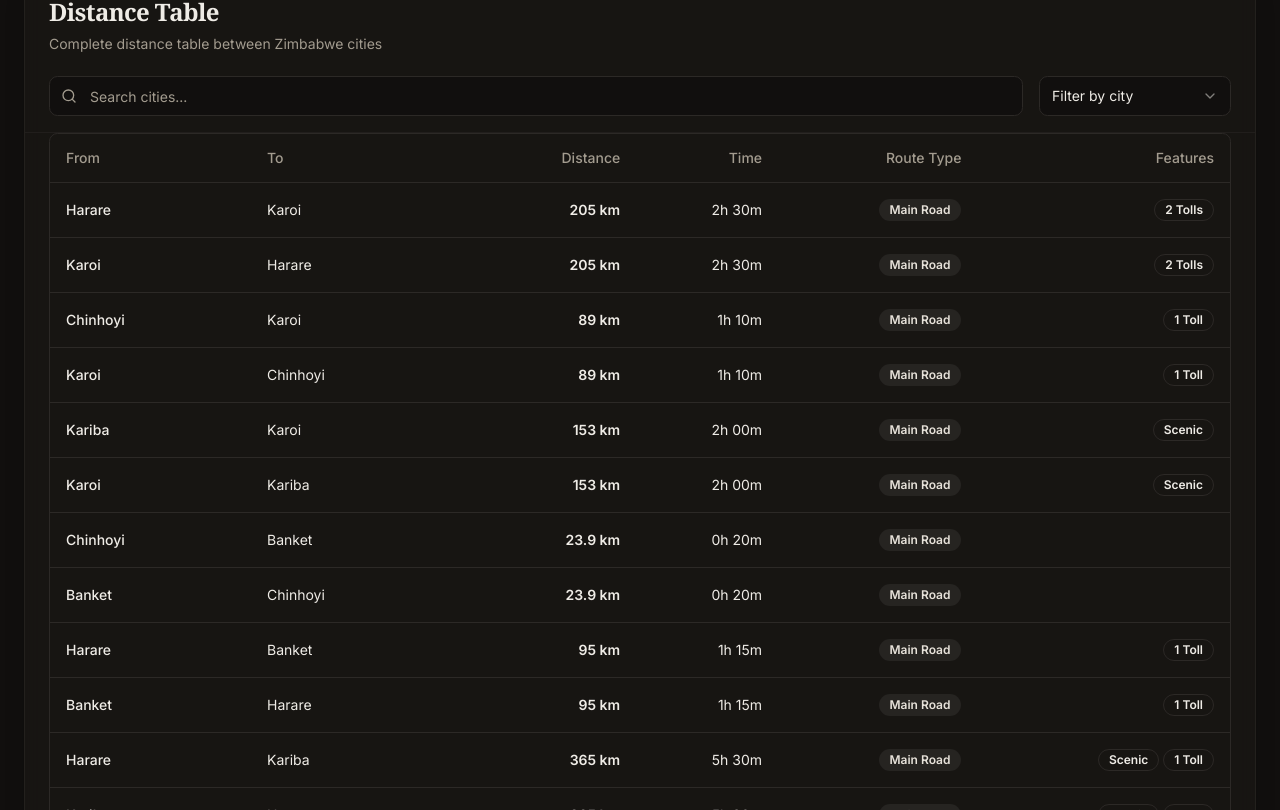
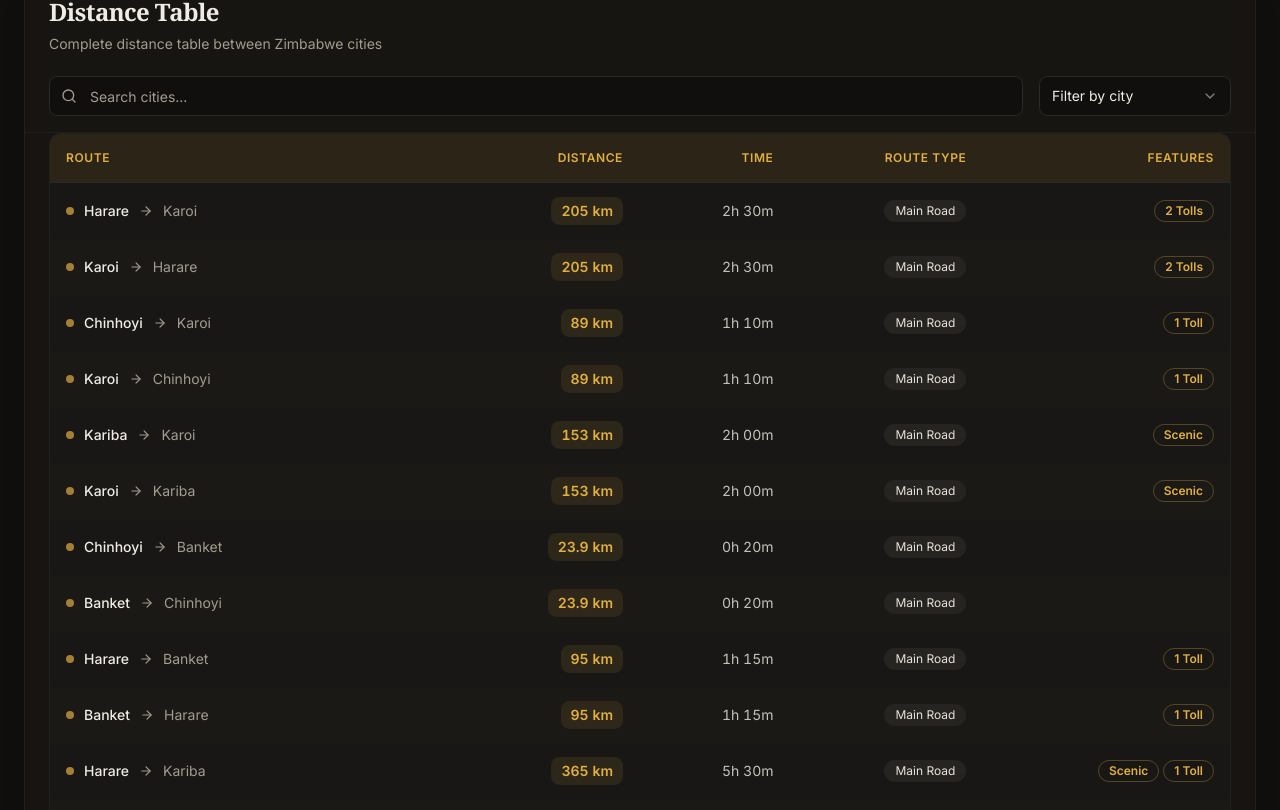
Before and after one commit to Onwell/distance-table-zim-iq, a Next.js app: page / in a window 1280 px wide. Shown: the part 730-1540 px from the top of the page. Built offline with nearby package versions, Linux system fonts and the light colour scheme.

Commit message:
feat: enhance DistanceTableSystem UI with new table structure and styling
Co-authored-by: Onwell Masaraure <73174010+Onwell@users.noreply.github.com>

```diff
--- a/app/page.tsx
+++ b/app/page.tsx
@@ -1621,40 +1621,65 @@ export default function DistanceTableSystem() {
           </CardHeader>
 
           <CardContent>
-            <div className="rounded-md border overflow-x-auto">
-              <Table>
+            <div className="rounded-xl border border-border/60 overflow-hidden">
+              <div className="overflow-x-auto">
+                <Table className="border-collapse">
                   <TableHeader>
-                  <TableRow>
-                    <TableHead className="min-w-[100px]">From</TableHead>
-                    <TableHead className="min-w-[100px]">To</TableHead>
-                    <TableHead className="text-right min-w-[80px]">Distance</TableHead>
-                    <TableHead className="text-right min-w-[80px]">Time</TableHead>
-                    <TableHead className="text-right min-w-[100px]">Route Type</TableHead>
-                    <TableHead className="text-right min-w-[100px]">Features</TableHead>
+                    <TableRow className="border-0 hover:bg-transparent bg-primary/10">
+                      <TableHead className="min-w-[220px] h-12 text-primary font-semibold uppercase tracking-wider text-xs">
+                        Route
+                      </TableHead>
+                      <TableHead className="text-right min-w-[110px] h-12 text-primary font-semibold uppercase tracking-wider text-xs">
+                        Distance
+                      </TableHead>
+                      <TableHead className="text-right min-w-[90px] h-12 text-primary font-semibold uppercase tracking-wider text-xs">
+                        Time
+                      </TableHead>
+                      <TableHead className="text-right min-w-[110px] h-12 text-primary font-semibold uppercase tracking-wider text-xs">
+                        Route Type
+                      </TableHead>
+                      <TableHead className="text-right min-w-[120px] h-12 text-primary font-semibold uppercase tracking-wider text-xs">
+                        Features
+                      </TableHead>
                     </TableRow>
                   </TableHeader>
                   <TableBody>
                     {filteredData.length > 0 ? (
                       filteredData.map((item, index) => (
-                      <TableRow key={index} className="hover:bg-muted/50">
-                        <TableCell className="font-medium text-sm">{item.from}</TableCell>
-                        <TableCell className="text-sm">{item.to}</TableCell>
-                        <TableCell className="text-right font-semibold text-sm">{item.distance} km</TableCell>
-                        <TableCell className="text-right text-sm">{item.time}</TableCell>
-                        <TableCell className="text-right">
-                          <Badge variant="secondary" className="capitalize text-xs">
+                        <TableRow
+                          key={index}
+                          className="border-0 odd:bg-card even:bg-secondary/30 hover:bg-primary/5 transition-colors"
+                        >
+                          <TableCell className="py-3.5">
+                            <div className="flex items-center gap-2.5">
+                              <span className="h-2 w-2 rounded-full bg-primary/70 shrink-0" />
+                              <span className="font-medium text-sm">{item.from}</span>
+                              <ArrowRight className="h-3.5 w-3.5 text-muted-foreground shrink-0" />
+                              <span className="text-sm text-muted-foreground">{item.to}</span>
+                            </div>
+                          </TableCell>
+                          <TableCell className="text-right py-3.5">
+                            <span className="inline-flex items-center rounded-md bg-primary/10 px-2.5 py-1 font-semibold text-sm text-primary tabular-nums">
+                              {item.distance} km
+                            </span>
+                          </TableCell>
+                          <TableCell className="text-right text-sm text-foreground/80 tabular-nums py-3.5">
+                            {item.time}
+                          </TableCell>
+                          <TableCell className="text-right py-3.5">
+                            <Badge variant="secondary" className="capitalize text-xs font-normal">
                               {item.routeType?.replace("_", " ") || "main road"}
                             </Badge>
                           </TableCell>
-                        <TableCell className="text-right">
+                          <TableCell className="text-right py-3.5">
                             <div className="flex gap-1 justify-end flex-wrap">
                               {item.scenic && (
-                              <Badge variant="outline" className="text-xs">
+                                <Badge variant="outline" className="text-xs border-primary/30 text-primary">
                                   Scenic
                                 </Badge>
                               )}
                               {item.tollGates && item.tollGates.length > 0 && (
-                              <Badge variant="outline" className="text-xs">
+                                <Badge variant="outline" className="text-xs border-primary/30 text-primary">
                                   {item.tollGates.length} Toll{item.tollGates.length > 1 ? "s" : ""}
                                 </Badge>
                               )}
@@ -1668,14 +1693,15 @@ export default function DistanceTableSystem() {
                         </TableRow>
                       ))
                     ) : (
-                    <TableRow>
-                      <TableCell colSpan={6} className="text-center py-8 text-muted-foreground text-sm">
+                      <TableRow className="border-0">
+                        <TableCell colSpan={5} className="text-center py-12 text-muted-foreground text-sm">
                           No routes found matching your criteria
                         </TableCell>
                       </TableRow>
                     )}
                   </TableBody>
                 </Table>
+              </div>
             </div>
 
             <div className="mt-4 text-xs sm:text-sm text-muted-foreground">
```
Lines whose indentation alone changed are shown as unchanged.
